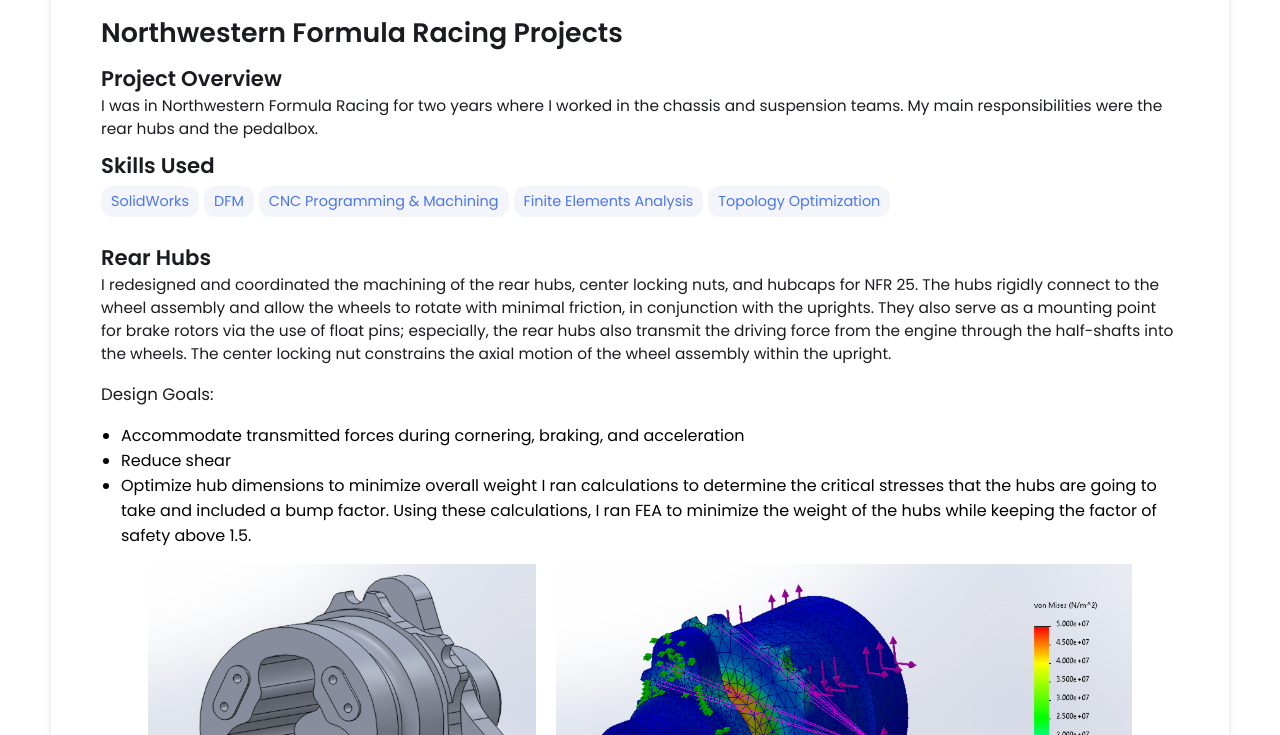
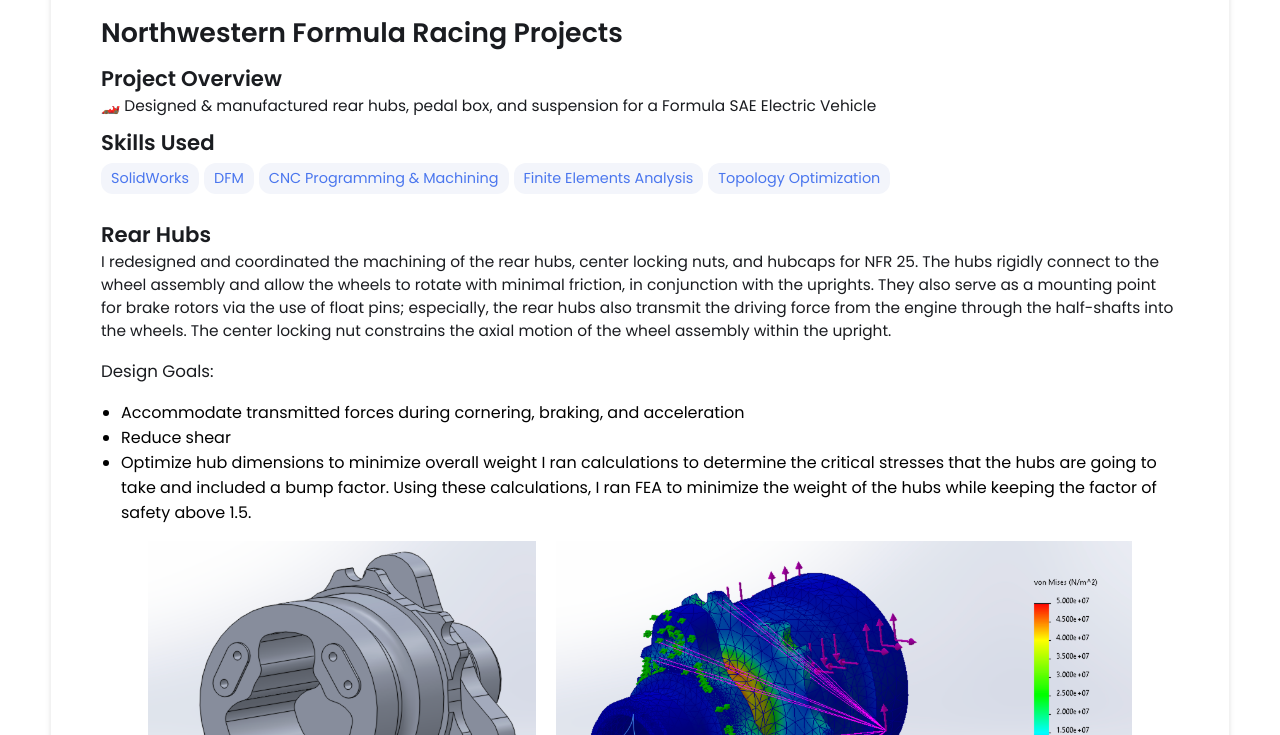
Before and after one commit to danielklloglu/danielklloglu.github.io, a Jekyll site: the page built from _projects/formula-sae/index.md, in a window 1280 px wide and 900 px high, scrolled down 329 px, cut to the strip 165-900 px from the top of the window. Built offline with Jekyll 4.4.1, drawn with Linux system fonts in a browser that asks for light colours.

Commit message:
Update index.md

```diff
--- a/_projects/formula-sae/index.md
+++ b/_projects/formula-sae/index.md
@@ -1,7 +1,7 @@
 ---
 layout: post
 title: Northwestern Formula Racing Projects
-description: I was in Northwestern Formula Racing for two years where I worked in the chassis and suspension teams. My main responsibilities were the rear hubs and the pedalbox.
+description: 🏎️ Designed & manufactured rear hubs, pedal box, and suspension for a Formula SAE Electric Vehicle
 skills:
 - SolidWorks
 - DFM
```
